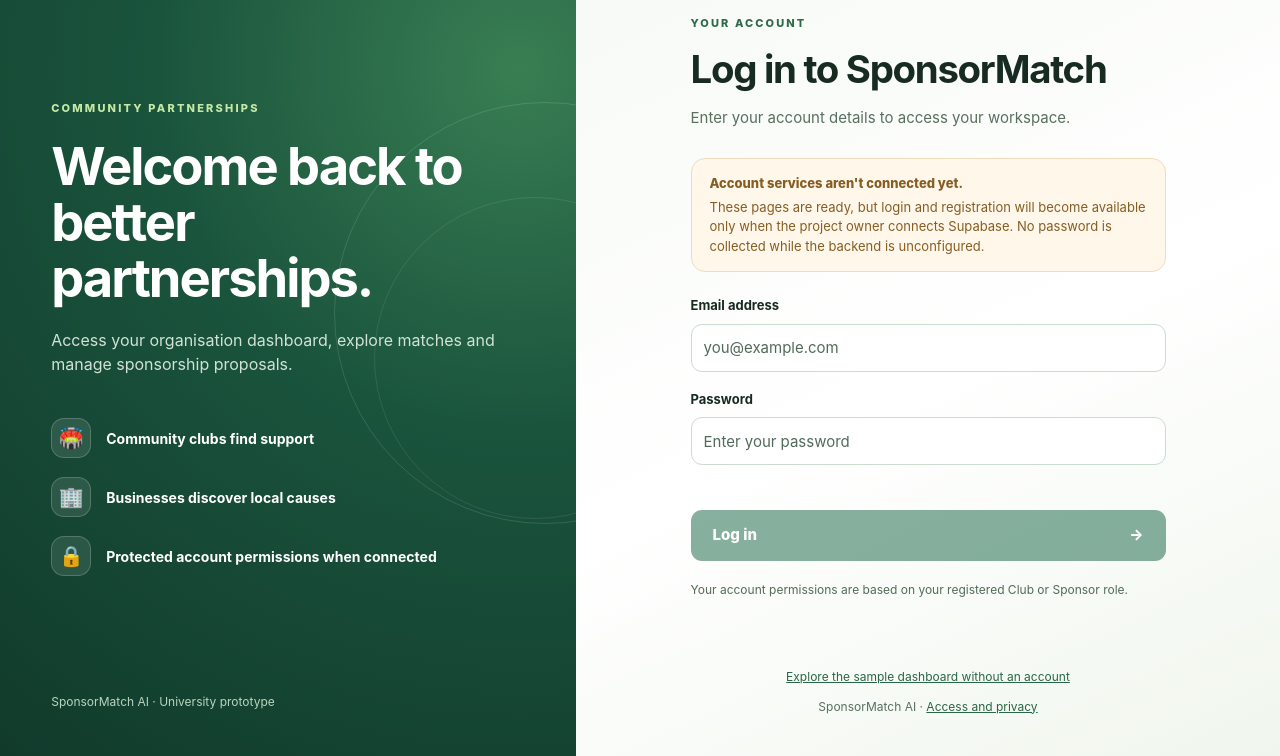
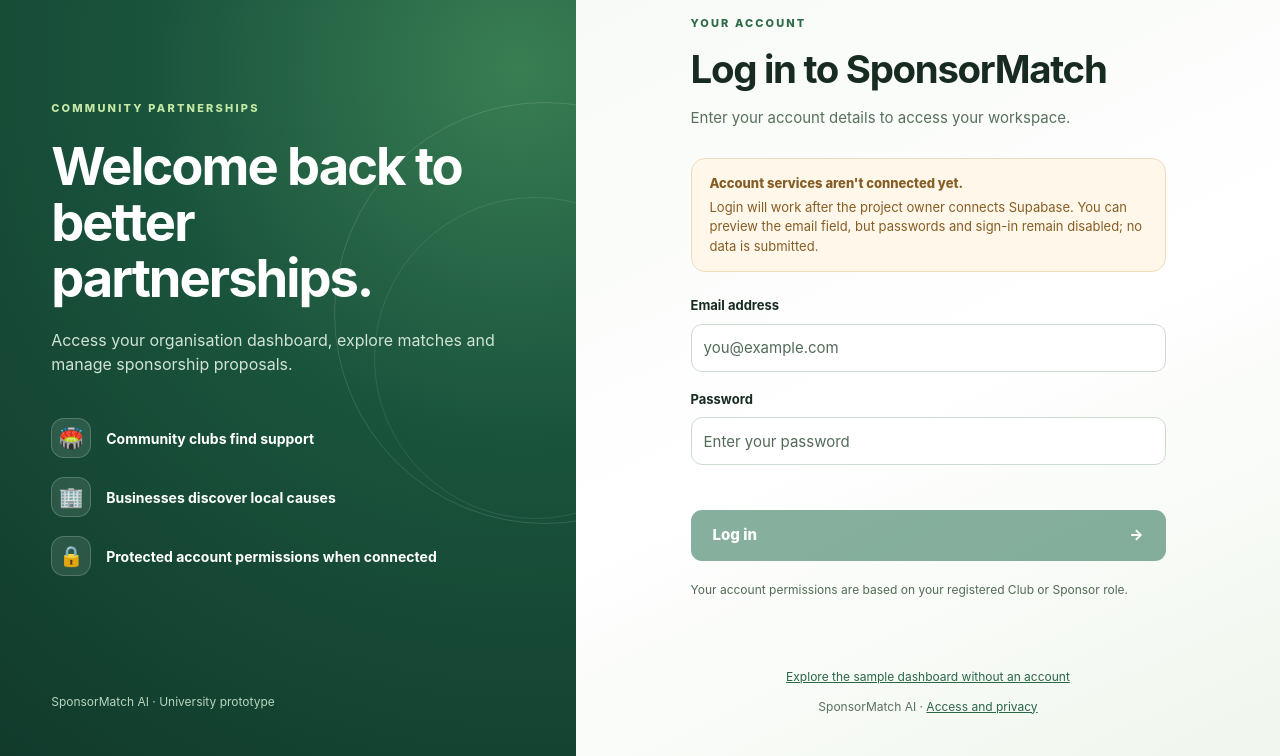
Before and after one commit to pavanikalyan/sponsormatch, a website: page login.html in a window 1280 px wide. Shown: the part 104-860 px from the top of the page. Drawn offline with nearby package versions, Linux system fonts and the light colour scheme.

Commit message:
Explain editable preview fields and unavailable account creation

```diff
--- a/login.html
+++ b/login.html
@@ -18,7 +18,7 @@
   <span class="eyebrow">YOUR ACCOUNT</span>
   <h2>Log in to SponsorMatch</h2>
   <p class="auth-subtitle">Enter your account details to access your workspace.</p>
-  <div id="backendMessage" class="notice warning" hidden role="status"><strong>Account services aren't connected yet.</strong><p>These pages are ready, but login and registration will become available only when the project owner connects Supabase. No password is collected while the backend is unconfigured.</p></div>
+  <div id="backendMessage" class="notice warning" hidden role="status"><strong>Account services aren't connected yet.</strong><p>Login will work after the project owner connects Supabase. You can preview the email field, but passwords and sign-in remain disabled; no data is submitted.</p></div>
   <form id="authPageForm" novalidate>
 
    <label for="email">Email address</label><input id="email" name="email" type="email" autocomplete="email" maxlength="254" required placeholder="you@example.com">
```
